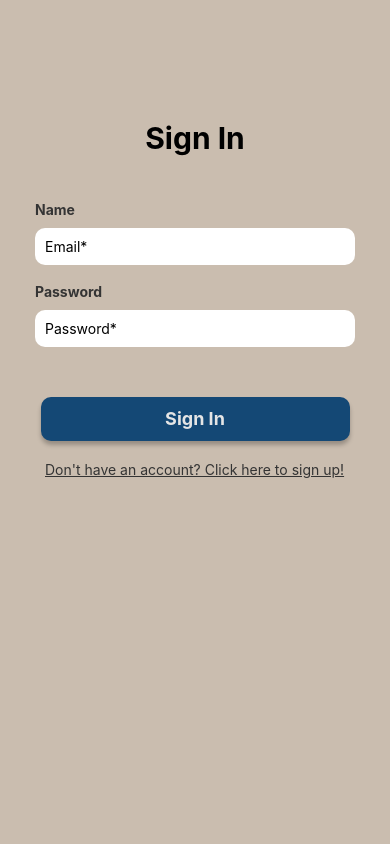
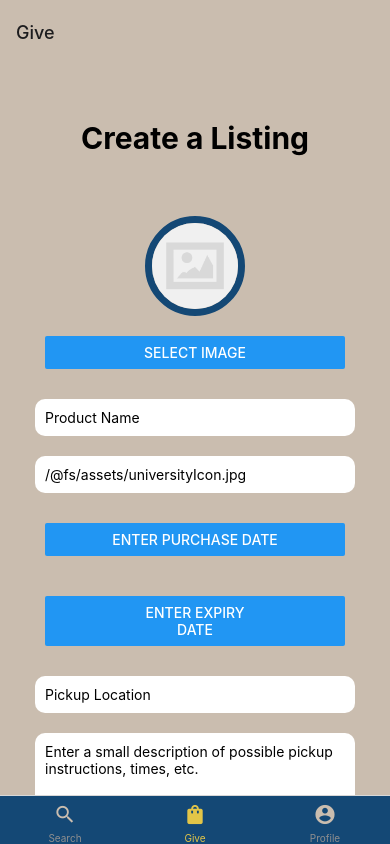
Before and after one commit to walkeknow/mas-food-for-students, a React Native app: screen /Give in a window 390 px wide. Built offline with nearby package versions, Linux system fonts and the light colour scheme; no server answers; the database is empty; what react-native-root-siblings would draw is missing.

Commit message:
feat: Create listing UI changes

```diff
--- a/App.tsx
+++ b/App.tsx
@@ -109,7 +109,7 @@ export default function App() {
       <RootSiblingParent>
         <NavigationContainer>
           <RootStack.Navigator>
-          <RootStack.Screen
+          {/* <RootStack.Screen
               options={{ headerTransparent: true, headerTitle: "" }}
               name="SignIn"
               component={SignInScreen}
@@ -118,7 +118,7 @@ export default function App() {
               options={{ headerTransparent: true, headerTitle: "" }}
               name="SignUp"
               component={SignUpScreen}
-            />
+            /> */}
             <RootStack.Screen
               options={{ headerTransparent: true, headerTitle: "" }}
               name="Tabs"
--- a/assets/index.tsx
+++ b/assets/index.tsx
@@ -2,7 +2,7 @@ const Images = {
 
 
 
-
+  productPlaceholder: require("./productPlaceholder.png"),
   search: require("./search.png"),
   gtLogo: require("./gtLogo.png"),
   placeholderImage: require("./placeholderImage.png"),
--- a/modules/styles/CreateListingScreenStyles.tsx
+++ b/modules/styles/CreateListingScreenStyles.tsx
@@ -7,7 +7,6 @@ import {
 const styles = StyleSheet.create({
   body: {
     backgroundColor: Colors.lightBrown,
-    flex: 1,
     alignItems: "stretch",
     paddingHorizontal: 25,
     paddingVertical: 60,
@@ -42,10 +41,17 @@ const styles = StyleSheet.create({
     height: 100,
     borderColor: Colors.primaryBlue,
     borderWidth: 7,
+    borderRadius: 100,
+    marginTop: 20
   },
   center: {
     alignItems: "center"
   },
+  button: {
+    marginTop: 30,
+    width: 309,
+    alignSelf: "center",
+  },
 });
 
 export default styles;
```
Also changed, not shown: assets/productPlaceholder.png (added).
